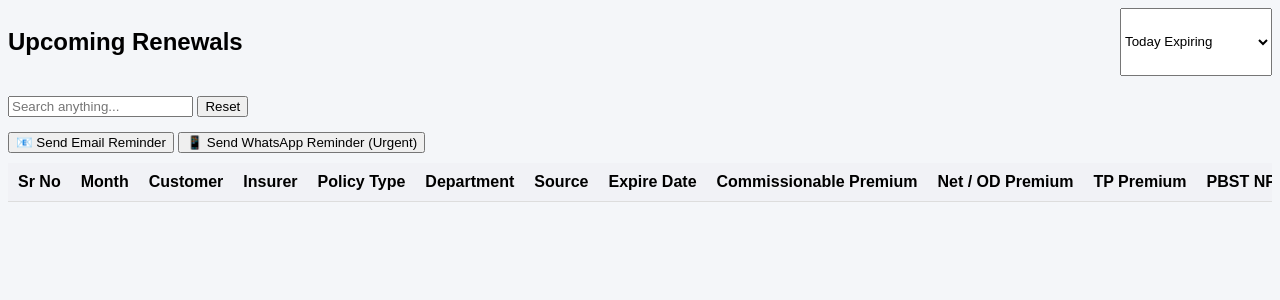
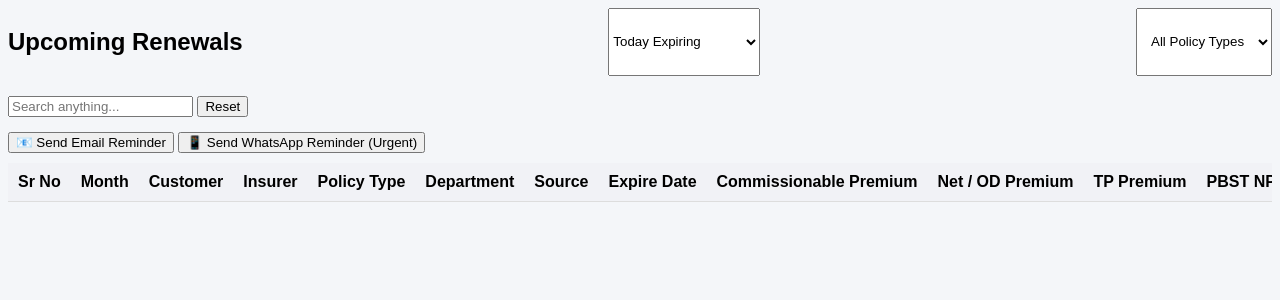
Before and after one commit to Harshithaakas/INSURANCE_CRM_BUSINESS, a Flask app: page /renewals in a window 1280 px wide. Shown: the top 300 px of the page. Run offline with Flask 3, Linux system fonts and the light colour scheme; the visitor is signed in with stand-in values (Sample User, id 1); lists and menus that the app fills with data are empty; parts of the project's set-up code (start-up, migrations or seed data) failed here and were passed over.

Commit message:
add policy type filter in renewals

```diff
--- a/app.py
+++ b/app.py
@@ -781,6 +781,8 @@ def renewals_page():
 @app.route("/get_renewals")
 def get_renewals():
     days = request.args.get("days")
+    policy_type = request.args.get("policy_type")
+
 
     conn = get_db_connection()
     cur  = conn.cursor(dictionary=True)
@@ -815,7 +817,11 @@ def get_renewals():
             FROM policies
             WHERE expire_date >= CURDATE()
         """)
+    if policy_type:
+        query += " AND policy_type = %s"
+        params.append(policy_type)
 
+    cur.execute(query, params)
     renewals = cur.fetchall()
     conn.close()
 
@@ -825,6 +831,7 @@ def get_renewals():
         r["expire_date"] = r["expire_date"].strftime("%Y-%m-%d")
 
     return jsonify(renewals)
+
 
 # ---------------- SEND BULK EMAIL ----------------
 
--- a/templates/admin_dashboard.html
+++ b/templates/admin_dashboard.html
@@ -154,12 +154,17 @@ width:100%;
 function loadRenewalsByDays(){
 
     let days = document.getElementById("renewalDays").value;
+    let policyType = document.getElementById("policyTypeFilter").value;
 
     let url = "/get_renewals";
 
     if(days !== "all"){
         url += "?days=" + days;
     }
+     if(policyType){
+        url += "&policy_type=" + policyType;
+    }
+
 
     fetch(url)
     .then(res => res.json())
--- a/templates/pages/renewals.html
+++ b/templates/pages/renewals.html
@@ -50,6 +50,15 @@ th { background:#f1f2f6; }
     <option value="10">10 Days</option>
     <option value="102">102 Days</option>
 </select>
+<select id="policyTypeFilter" onchange="loadRenewalsByDays()" style="padding:5px 10px; margin-left:10px;">
+    <option value="">All Policy Types</option>
+    <option value="Vehicle">Vehicle</option>
+    <option value="Health">Health</option>
+    <option value="Life">Life</option>
+    <option value="Property">Property</option>
+    <option value="Business">Business</option>
+</select>
+
 </div>
 
 <div class="search-box">
```
